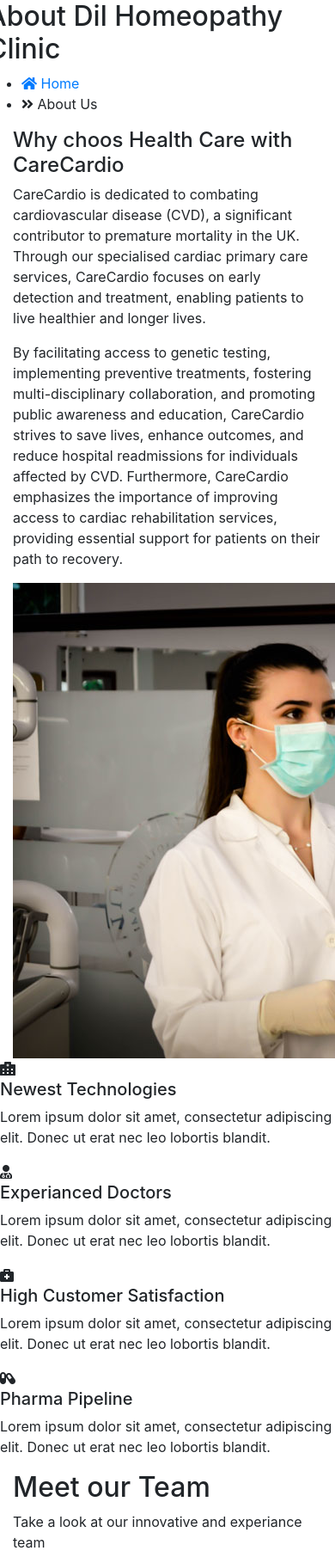
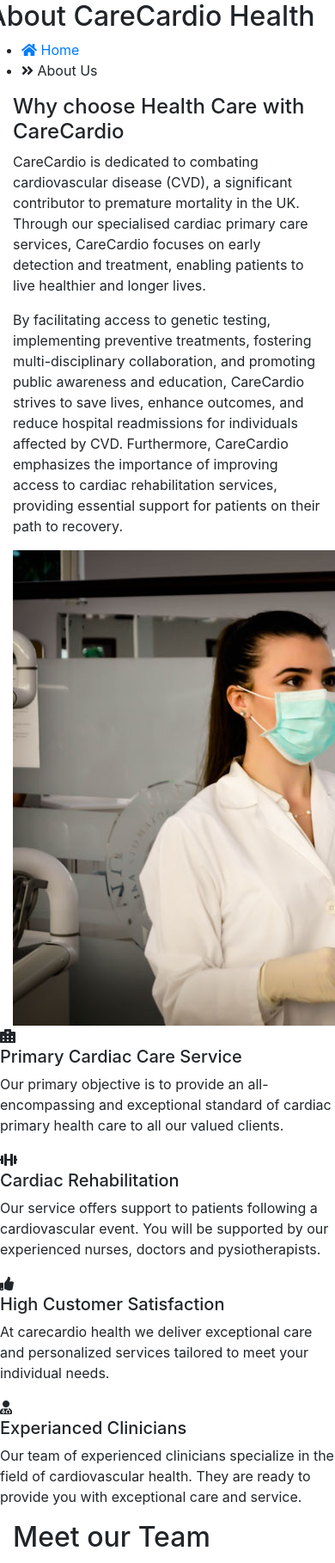
Before and after one commit to gozygreg/carecardio-health, a Django app: page /about_us.html in a window 390 px wide; the page is wider, and only the part inside the window is pictured. Shown: the part 168-1986 px from the top of that part at 86% size. Run offline with Django 4.2, Linux system fonts and the light colour scheme; some libraries are stand-ins or nearby versions.

Commit message:
more html content

```diff
--- a/carecardio/home/templates/home/about_us.html
+++ b/carecardio/home/templates/home/about_us.html
@@ -8,7 +8,7 @@
                <div class="page-nav no-margin row">
                    <div class="container">
                        <div class="row">
-                           <h2>About Dil Homeopathy Clinic</h2>
+                           <h2>About CareCardio Health</h2>
                            <ul>
                                <li> <a href="{% url 'home' %}"><i class="fas fa-home"></i> Home</a></li>
                                <li><i class="fas fa-angle-double-right"></i> About Us</li>
@@ -25,7 +25,7 @@
         <div class="container">
             <div class="row">
                 <div class="col-lg-6 col-md-12 txtr">
-                    <h4>Why choos Health Care with <br>
+                    <h4>Why choose Health Care with <br>
                      <span>CareCardio</span>
                     </h4>
                     <p>CareCardio is dedicated to combating cardiovascular disease (CVD), a significant contributor to premature mortality in the UK. Through our specialised cardiac primary care services, CareCardio focuses on early detection and treatment, enabling patients to live healthier and longer lives.</p>
@@ -42,40 +42,42 @@
 
     <section class="key-features">
             <div class="row no-margin">
-                <div class="col-md-3 kvxol col-sm-6">
+                <div class="col-lg-3 kvxol col-md-6">
                     <div class="single-key ky-1">
                         <i class="fas fa-hospital-alt"></i>
-                        <h5>Newest Technologies</h5>
-                        <p>Lorem ipsum dolor sit amet, consectetur adipiscing elit. Donec ut erat nec leo lobortis blandit.</p>
+                        <h5>Primary Cardiac Care Service</h5>
+                        <p>Our primary objective is to provide an all-encompassing and exceptional standard of cardiac primary health care to all our valued clients.
+                        </p>
                     </div>
                 </div>
 
-                <div class="col-md-3 kvxol  col-sm-6">
+                <div class="col-lg-3 kvxol col-md-6">
                     <div class="single-key ky-2">
-                        <i class="fas fa-user-md"></i>
-                        <h5>Experianced Doctors</h5>
-                        <p>Lorem ipsum dolor sit amet, consectetur adipiscing elit. Donec ut erat nec leo lobortis blandit.</p>
-                    </div>
-                </div>
-
-                <div class="col-md-3 kvxol col-sm-6">
-                    <div class="single-key ky-1">
-                        <i class="fas fa-briefcase-medical"></i>
-                        <h5>High Customer Satisfaction</h5>
-                        <p>Lorem ipsum dolor sit amet, consectetur adipiscing elit. Donec ut erat nec leo lobortis blandit.</p>
-                    </div>
-                </div>
-
-                <div class="col-md-3 kvxol col-sm-6">
-                    <div class="single-key ky-2">
-                        <i class="fas fa-capsules"></i>
-                        <h5>Pharma Pipeline</h5>
-                        <p>Lorem ipsum dolor sit amet, consectetur adipiscing elit. Donec ut erat nec leo lobortis blandit.</p>
+                        <i class="fas fa-dumbbell"></i>
+                        <h5>Cardiac Rehabilitation</h5>
+                        <p>Our service offers support to patients following a cardiovascular event. You will be supported by our experienced nurses, doctors and pysiotherapists.
+                        </p>
                     </div>
                 </div>
 
 
+                <div class="col-lg-3 kvxol col-md-6">
+                    <div class="single-key ky-1">
+                        <i class="fas fa-thumbs-up"></i>
+                        <h5>High Customer Satisfaction</h5>
+                        <p>At carecardio health we deliver exceptional care and personalized services tailored to meet your individual needs.
+                        </p>
+                    </div>
+                </div>
 
+                <div class="col-lg-3 kvxol  col-md-6">
+                    <div class="single-key ky-2">
+                        <i class="fas fa-user-md"></i>
+                        <h5>Experianced Clinicians</h5>
+                        <p>Our team of experienced clinicians specialize in the field of cardiovascular health. They are ready to provide you with exceptional care and service.
+                        </p>
+                    </div>
+                </div>
             </div>
     </section>
 
```
Also changed, not shown: carecardio/home/templates/home/index.html (+6 -6 lines).
